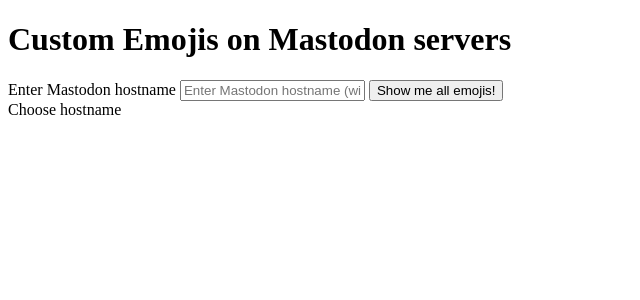
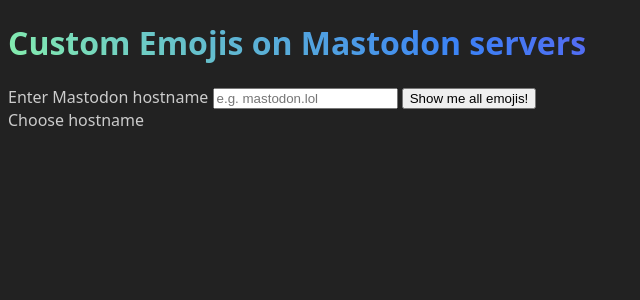
Before and after one commit to weiland/custom-emojis-on-mastodon, a SvelteKit app: page / in a window 1280 px wide. Shown: the top 300 px of the page, without its empty margins (0-640 px from the left). Built offline with nearby package versions, Linux system fonts and the light colour scheme.

Commit message:
Add more styling

```diff
--- a/src/routes/+page.svelte
+++ b/src/routes/+page.svelte
@@ -2,6 +2,8 @@
 	import type { PageData } from './$types';
 
 	export let data: PageData;
+
+	let emojis: Record<string, { shortcode: string; static_url: string }[]> | undefined = data.emojis;
 
 	let headline = data.hostname
 		? `Custom Emojis of ${data.hostname} Mastodon server`
@@ -14,39 +16,51 @@
 	async function copy(text: string): Promise<void> {
 		return navigator.clipboard
 			.writeText(text)
-			.catch((e) => console.error('Could not copy shortcode to clipboard', text));
+			.catch((e) => console.error('Could not copy shortcode to clipboard', text, e));
 	}
 
-	function handleSubmit(event) {
-		const data = new FormData(event.target);
-		console.log(data);
+	async function handleSubmit({ target }: SubmitEvent): Promise<void> {
+		if (!target) {
+			return;
+		}
+		const data = new FormData(target as HTMLFormElement);
+		const hostname = data.get('hostname');
+		console.log('formData hostname', hostname);
+		if (!hostname) return;
+		location.href = `/${hostname}`;
 	}
 </script>
 
 <main>
-	<h1>{headline}</h1>
-	<form action="/" on:submit={handleSubmit}>
+	<h1 class="headline">{headline}</h1>
+	<form on:submit|preventDefault={handleSubmit}>
 		<label for="hostname">Enter Mastodon hostname</label>
 		<input
 			name="hostname"
 			type="text"
-			placeholder="Enter Mastodon hostname (without https://)"
+			placeholder="e.g. mastodon.lol"
 			id="hostname"
 		/>
 		<input type="submit" value="Show me all emojis!" />
 	</form>
-	{#if data.emojis}
-		<ul>
-			{#each Object.entries(data.emojis) as [category, emojis]}
+	{#if emojis}
+		<ul role="list">
+			{#each Object.entries(emojis) as [category, emojiList]}
 				<li>
 					<h2>
-						{category}
+						{category === 'undefined' ? 'no category' : category}
 					</h2>
-					<ul>
-						{#each emojis as emoji}
-							<li on:click={() => copy(shortcode(emoji))}>
-								<img alt={emoji.shortcode} src={emoji.static_url} lazy />
-								{shortcode(emoji)}
+					<ul role="list" class="list">
+						{#each emojiList as emoji}
+							<li class="item">
+								<button
+									class="btn"
+									on:click={() => copy(shortcode(emoji))}
+									title={`Copy ${shortcode(emoji)}`}
+								>
+									<img alt={emoji.shortcode} src={emoji.static_url} loading="lazy" />
+									{shortcode(emoji)}
+								</button>
 							</li>
 						{/each}
 					</ul>
@@ -57,3 +71,86 @@
 		Choose hostname
 	{/if}
 </main>
+
+<style>
+	:root {
+		--accent: 134, 239, 172;
+		--accent-light: 224, 204, 250;
+		--accent-dark: 59, 130, 246;
+		--accent-gradient: linear-gradient(
+			45deg,
+			rgb(var(--accent)),
+			rgb(var(--accent-dark)) 30%,
+			rgb(147, 51, 234) 60%
+		);
+
+		--color: #ccc;
+		--background-color: #222;
+
+		--smol-icons: 1rem;
+		--not-so-smol-icons: 2rem;
+		--larger-icons: 3rem;
+	}
+	:global(html) {
+		font-family: system-ui, sans-serif;
+		color: var(--color);
+		background: var(--background-color);
+		background-size: 14rem;
+	}
+
+	.headline {
+		background-image: var(--accent-gradient);
+		background-clip: text;
+		-webkit-text-fill-color: transparent;
+		background-size: 120%;
+		background-position: 0%;
+	}
+
+	main {
+		margin: auto;
+	}
+	ul {
+		list-style: none;
+	}
+	.list {
+		display: grid;
+		grid-template-columns: repeat(auto-fit, minmax(24ch, 1fr));
+		gap: 1rem;
+		align-items: start;
+		justify-items: center;
+	}
+
+	.item {
+		padding: 1px;
+		background-color: #23262d;
+		background-image: none;
+		background-size: 400%;
+		border-radius: 7px;
+		background-position: 100%;
+		transition: background-position 0.6s cubic-bezier(0.22, 1, 0.36, 1);
+		box-shadow: inset 0 0 0 1px rgba(255, 255, 255, 0.1);
+	}
+	.item:is(:hover, :focus-within) {
+		background-position: 0;
+		background-image: var(--accent-gradient);
+	}
+	.btn:focus-visible {
+		outline: none;
+		transition: none;
+		box-shadow: 0 0 0 2px var(--background-color), 0 0 0 4px red;
+	}
+	.btn {
+		width: 100%;
+		line-height: 1.4;
+		padding: calc(1.5rem - 1px);
+		border: 0;
+		border-radius: 8px;
+		color: white;
+		background-color: #23262d;
+		opacity: 1;
+	}
+	img {
+		margin-right: 0.5rem;
+		width: var(--smol-icons);
+	}
+</style>
--- a/src/routes/+page.ts
+++ b/src/routes/+page.ts
@@ -1,17 +1,49 @@
 import type { PageLoad } from './$types';
 
-export const load = (async ({ fetch, url, params }) => {
+export type Category = string;
+
+export type Emoji = {
+	shortcode: string,
+	url: string,
+	static_url: string,
+	visible_in_picker: boolean,
+	category: Category
+};
+
+export const load = (async ({ fetch, url }) => {
 
 	const hostname = url.searchParams.get('hostname');
-	console.log('hostname', hostname)
 	if (!hostname) {
-		return { error: 'no hostname provided' };
+		return {};
+		// return { error: 'Please provide a hostname.' };
 	}
-	const res = await fetch(`https://${hostname}/api/v1/custom_emojis`);
-	const json = await res.json();
 
-	// const emojis = json.map(({ shortcode, url, category }) => ({ shortcode, url, category }));
-	const emojis = json.reduce((acc, item) => {
+	if (!/\./.test(hostname) || hostname.length <= 3) {
+		return { error: 'Please provide a valid hostname.' };
+	}
+
+	const emojisUrl = `https://${hostname}/api/v1/custom_emojis`;
+	let res;
+	try {
+		res = await fetch(emojisUrl);
+	} catch (error) {
+		console.error('Error during fetch:', error);
+		return { error: `Could not fetch Emoji list from hostname "${hostname}".` };
+	}
+
+	let json: Emoji[];
+	try {
+		json = await res.json();
+	} catch (error) {
+		console.error('Error during json parsing:', error);
+		return { error: `Could not parse emoji list from "${emojisUrl}".` };
+	}
+
+	if (!Array.isArray(json) || json.length === 0 || typeof json[0].shortcode === 'undefined') {
+		return { error: 'Could not find any emojis. :c' };
+	}
+
+	const emojis: Record<Category, Emoji[]> = json.reduce((acc: Record<Category, Emoji[]>, item: Emoji) => {
 		const { category } = item;
 		if (acc[category]) {
 			acc[category].push(item);
@@ -23,12 +55,4 @@
 
 	return { emojis, hostname };
 
-	// try {
-	//         const res = await fetch(`/emojis`);
-	//         const item = await res.json();
-	//         return { item };
-	// } catch (error) {
-	//         return { error };
-	// }
-
 }) satisfies PageLoad;
```
Also changed, not shown: src/routes/emojis/+page.server.ts (deleted, +0 -13 lines).
